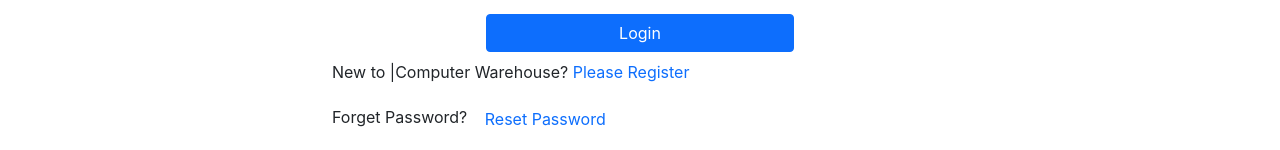
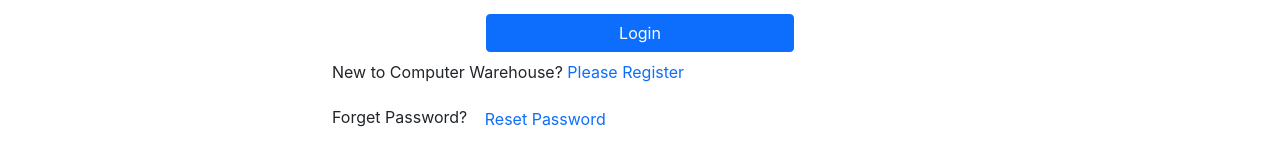
Before and after one commit to ARIF-630419/ComputerWarehouse, a React (Create React App) app: page /login in a window 1280 px wide. Shown: the part 204-354 px from the top of the page. Built offline with nearby package versions, Linux system fonts and the light colour scheme; no server answers.

Commit message:
my items complete

```diff
--- a/src/pages/Login/Login/Login.js
+++ b/src/pages/Login/Login/Login.js
@@ -73,7 +73,7 @@
                 </Button>
             </Form>
             {errorElement}
-            <p>New to |Computer Warehouse? <Link to="/register" className='text-primary pe-auto text-decoration-none' onClick={navigateRegister}>Please Register</Link> </p>
+            <p>New to Computer Warehouse? <Link to="/register" className='text-primary pe-auto text-decoration-none' onClick={navigateRegister}>Please Register</Link> </p>
             <p>Forget Password? <button className='btn btn-link text-primary pe-auto text-decoration-none' onClick={resetPassword}>Reset Password</button> </p>
             <SocialLogin></SocialLogin>
         </div>
--- a/src/pages/MyItem/MyItem.js
+++ b/src/pages/MyItem/MyItem.js
@@ -14,6 +14,7 @@
             console.log('email', email);
             const url = `http://localhost:5000/MyItems?email=${email}`;
             const { data } = await axiosPrivate.get(url);
+            console.log("data", data);
             setItems(data);
 
         }
@@ -23,7 +24,7 @@
     const handleDelete = id => {
         const proceed = window.confirm('Are you sure?');
         if (proceed) {
-            const url = `http://localhost:5000/inventory/${id}`;
+            const url = `http://localhost:5000/MyItems/${id}`;
             fetch(url, {
                 method: 'DELETE'
             })
```
